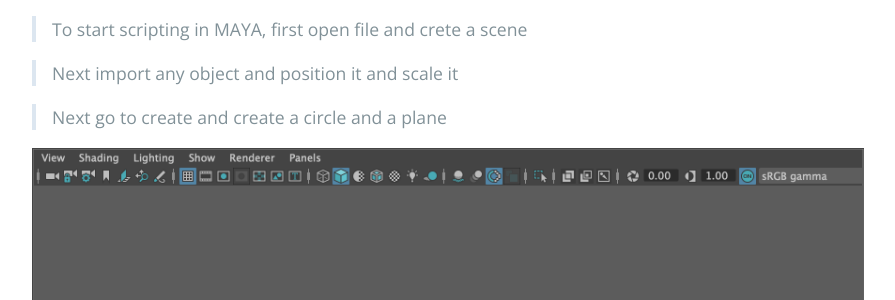
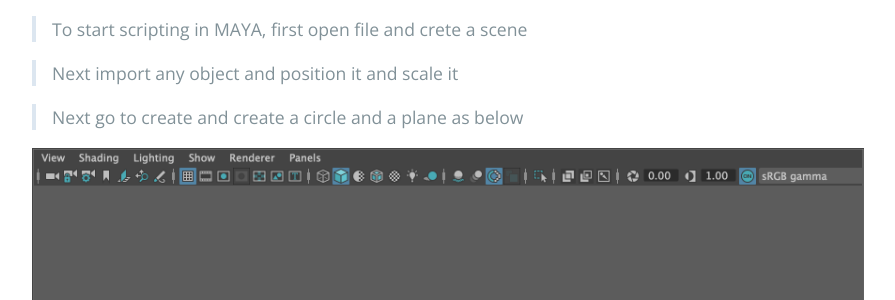
Before and after one commit to Sindhurakolli/DMDD_portfolio, a Jekyll site: the page built from index.md, in a window 1280 px wide and 900 px high, scrolled down 1302 px. Shown: the part 155-455 px from the top of the window, without its empty margins (192-1087 px from the left). Built offline with Jekyll 4.4.1, drawn with Linux system fonts in a browser that asks for light colours.

Commit message:
Update index.md

```diff
--- a/index.md
+++ b/index.md
@@ -45,13 +45,13 @@
 
 > Next import any object and position it and scale it
 
-> Next go to create and create a circle and a plane
+> Next go to create and create a circle and a plane as below
 
 ![Branching](https://raw.githubusercontent.com/Sindhurakolli/DMDD_portfolio/master/circle_and_plane.png)
 
 > Now go to create and create a camera and a light. Position the light and camera with respect to object
 
-<img src = "https://github.com/Sindhurakolli/DMDD_portfolio/blob/master/light_camera.png" width="600" height="600"/>
+![Branching](https://raw.githubusercontent.com/Sindhurakolli/DMDD_portfolio/master/light_camera.png)
 
 > Translate and Rotate the light and camera to point towards the object
 
@@ -59,25 +59,24 @@
 
 > Now click on Panels option and change perpective to camera which we created in the earlier step
 
-<img src = "https://github.com/Sindhurakolli/DMDD_portfolio/blob/master/Changing_the_view.png" width="600" height="600"/>
+![Branching](https://raw.githubusercontent.com/Sindhurakolli/DMDD_portfolio/master/Changing_the_view.png)
 
 > Make sure that the object looks as per the required dimensions
 
 > Go to view option and add the required background
 
-<img src = "https://github.com/Sindhurakolli/DMDD_portfolio/blob/master/create_background.png" width="600" height="600"/>
+![Branching](https://raw.githubusercontent.com/Sindhurakolli/DMDD_portfolio/master/create_background.png)
 
 > After creating the background, go to the image plane shape and assign material to the plane
 
-<img src = "https://github.com/Sindhurakolli/DMDD_portfolio/blob/master/assign_material.png" width="600" height="600"/>
+![Branching](https://raw.githubusercontent.com/Sindhurakolli/DMDD_portfolio/master/assign_material.png)
 
 
 > Click on render view and Choose the appropriate render and set the type, quality and resolution of image using render      settings
 
 > Open the script editor and run the script mentioned below
 
-<img src = "https://github.com/Sindhurakolli/DMDD_portfolio/blob/master/code.png" width="600" height="600"/>
-
+![Branching](https://raw.githubusercontent.com/Sindhurakolli/DMDD_portfolio/master/code.png)
 
 ## The Image Generation Part
 
```
